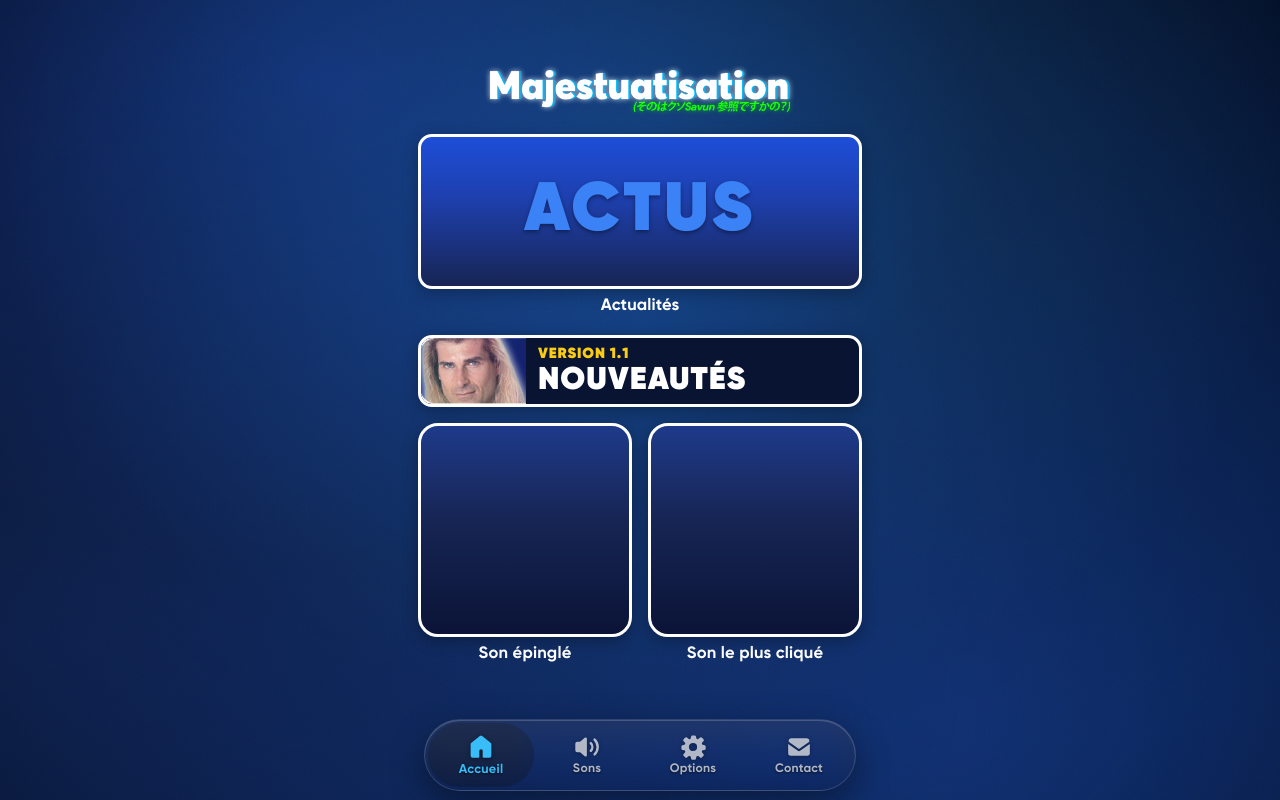
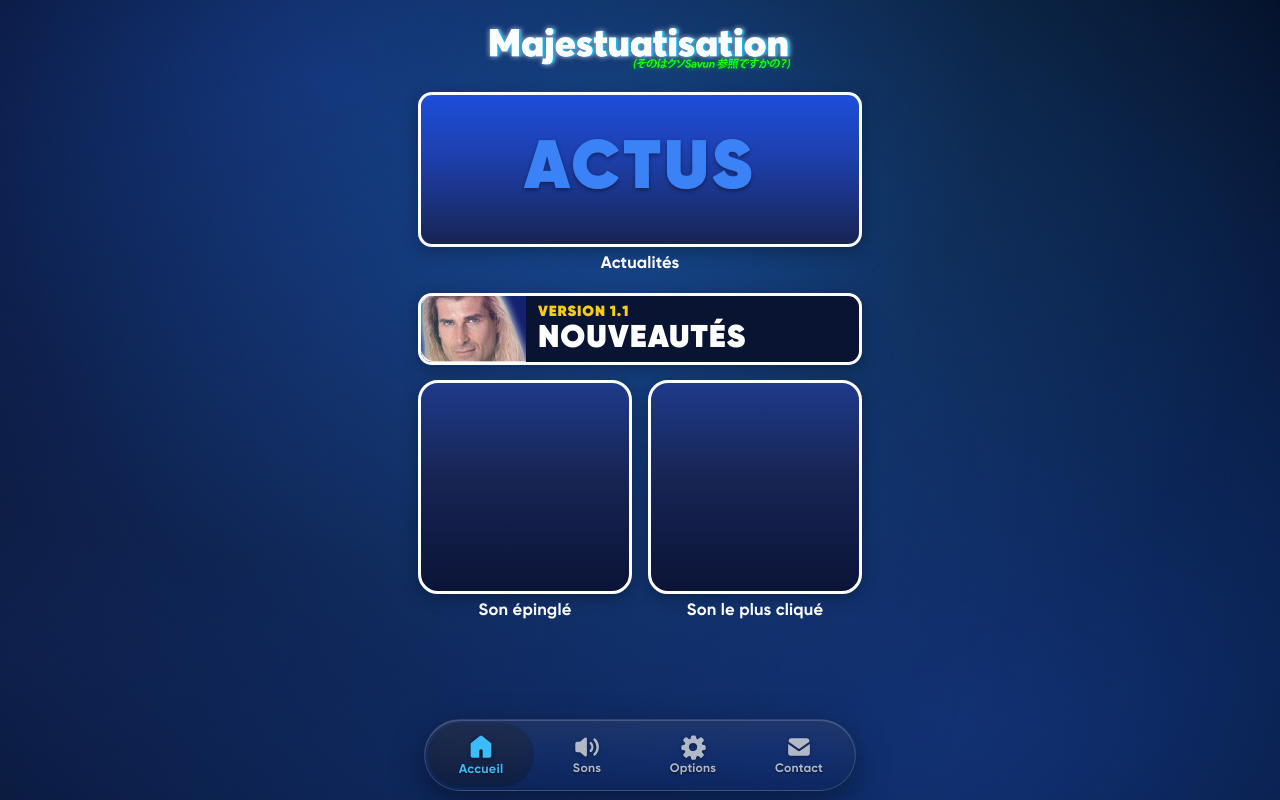
Before and after one commit to BUCHMULLER-Nassim-2326028b/SoundboardAppReact, a React (Vite) app: page /sons in a window 1280 px wide. Built offline with nearby package versions, Linux system fonts and the light colour scheme.

Commit message:
gogogooo

```diff
--- a/src/components/layout/AnimatedRoutes.jsx
+++ b/src/components/layout/AnimatedRoutes.jsx
@@ -1,58 +1,14 @@
 import { Routes, Route, useLocation, useNavigate } from 'react-router-dom';
 import { AnimatePresence, motion, useDragControls } from 'framer-motion';
+import { usePresence, animate, useMotionValue } from 'framer-motion';
+import { useEffect } from 'react';
+
 import HomePage from '../../pages/HomePage';
 import SoundsPage from '../../pages/SoundsPage';
-import SoundListPage from '../../pages/SoundListPage';
 import OptionsPage from '../../pages/OptionsPage';
 import ContactPage from '../../pages/ContactPage';
-import { useState, useEffect, useRef } from 'react';
 
-const tabVariants = {
-  initial: { opacity: 1 },
-  out: { opacity: 0, transition: { duration: 0 } },
-};
-
-/* Ultra-Snappy Transitions */
-const deepVariants = {
-  initial: (isTabSwitch) => isTabSwitch ? { opacity: 1, x: 0 } : { x: '100%' },
-  in: (isTabSwitch) => isTabSwitch
-    ? { x: 0, opacity: 1, transition: { duration: 0 } }
-    : { x: 0, transition: { type: 'spring', damping: 28, stiffness: 350, mass: 0.5 } },
-  out: (isTabSwitch) => isTabSwitch
-    ? { opacity: 0, x: 0, transition: { duration: 0 } }
-    : { x: '100%', transition: { type: 'spring', damping: 28, stiffness: 350, mass: 0.5 } },
-};
-
-function TabPage({ children }) {
-  return (
-    <motion.div
-      initial="initial"
-      animate="in"
-      exit="out"
-      variants={tabVariants}
-      style={{
-        position: 'absolute',
-        inset: 0,
-        display: 'flex',
-        flexDirection: 'column',
-        width: '100%',
-        height: '100%',
-        overflowY: 'auto',
-        overflowX: 'hidden',
-        WebkitOverflowScrolling: 'touch',
-      }}
-    >
-      {children}
-    </motion.div>
-  );
-}
-
-import { usePresence, animate, useMotionValue } from 'framer-motion';
-
-// Global state to bypass AnimatePresence freezing old props on exit!
-const routingState = { isTabSwitch: false };
-
-function DeepPage({ children, isTabSwitch, tabBase }) {
+export function DeepPage({ children, tabBase }) {
   const navigate = useNavigate();
   const dragControls = useDragControls();
   const [isPresent, safeToRemove] = usePresence();
@@ -60,21 +16,8 @@ function DeepPage({ children, isTabSwitch, tabBase }) {
 
   useEffect(() => {
     if (isPresent) {
-      if (isTabSwitch) {
-        // Instant mount if we are just switching tabs
-        x.set(0);
+      animate(x, 0, { type: 'spring', damping: 40, stiffness: 500, mass: 0.5 });
     } else {
-        // Animate In - Ultra sharp, zero bounce
-        animate(x, 0, { type: 'spring', damping: 40, stiffness: 500, mass: 0.5 });
-      }
-    } else {
-      // Read from the global mutable state because AnimatePresence freezes the local 'isTabSwitch' prop!
-      if (routingState.isTabSwitch) {
-        // Instant unmount if we are just switching tabs
-        x.set(window.innerWidth);
-        safeToRemove();
-      } else {
-        // Animate Out - Inherits velocity, zero floaty bounce
       animate(x, window.innerWidth, {
         type: 'spring',
         damping: 40,
@@ -84,8 +27,7 @@ function DeepPage({ children, isTabSwitch, tabBase }) {
         onComplete: safeToRemove
       });
     }
-    }
-  }, [isPresent, safeToRemove, x, isTabSwitch]);
+  }, [isPresent, safeToRemove, x]);
 
   const startDrag = (event) => {
     if (event.clientX <= 45) {
@@ -95,27 +37,17 @@ function DeepPage({ children, isTabSwitch, tabBase }) {
 
   const handleDragEnd = (event, info) => {
     const swipeThreshold = window.innerWidth * 0.50;
-
     if (info.offset.x > swipeThreshold || info.velocity.x > 1200) {
       navigate(tabBase || '/');
     } else {
-      // Snap back - Critically damped, absolutely NO BOUNCE
       animate(x, 0, { type: 'spring', damping: 50, stiffness: 600, mass: 0.5 });
     }
   };
 
   return (
     <div
-      style={{
-        position: 'fixed',
-        inset: 0,
-        zIndex: 9999
-      }}
-      // This wrapper NEVER slides. It stays fixed to catch any clicks during the swipe!
-      onClick={(e) => {
-        e.preventDefault();
-        e.stopPropagation();
-      }}
+      style={{ position: 'fixed', inset: 0, zIndex: 9999 }}
+      onClick={(e) => { e.preventDefault(); e.stopPropagation(); }}
     >
       <motion.div
         style={{
@@ -154,42 +86,19 @@ function DeepPage({ children, isTabSwitch, tabBase }) {
 export default function AnimatedRoutes() {
   const location = useLocation();
 
-  const segments = location.pathname.split('/').filter(Boolean);
-  const currentTabBase = segments.length > 0 ? `/${segments[0]}` : '/';
-
-  const prevTabRef = useRef(currentTabBase);
-  const isTabSwitch = prevTabRef.current !== currentTabBase;
-
-  // Update the mutable global state instantly for exiting components
-  routingState.isTabSwitch = isTabSwitch;
-
-  useEffect(() => {
-    prevTabRef.current = currentTabBase;
-  }, [currentTabBase]);
-
-  const isDeepPage = segments.length > 1;
-  const backgroundLocation = isDeepPage ? { ...location, pathname: currentTabBase } : location;
-
   return (
     <div style={{ position: 'relative', width: '100%', height: '100%' }}>
-      {/* LAYER 1: Main Tabs */}
-      <AnimatePresence initial={false}>
-        <Routes location={backgroundLocation} key={backgroundLocation.pathname}>
-          <Route path="/" element={<TabPage><HomePage /></TabPage>} />
-          <Route path="/sons" element={<TabPage><SoundsPage /></TabPage>} />
-          <Route path="/options" element={<TabPage><OptionsPage /></TabPage>} />
-          <Route path="/contact" element={<TabPage><ContactPage /></TabPage>} />
+      {/*
+        Native routing: Tabs are standard Routes.
+        When switching tabs, React synchronously unmounts the old tab and mounts the new one.
+        This completely eliminates 1-frame flash bugs since there are no cross-fade states.
+      */}
+      <Routes location={location} key="main-routes">
+        <Route path="/*" element={<HomePage />} />
+        <Route path="/sons/*" element={<SoundsPage />} />
+        <Route path="/options/*" element={<OptionsPage />} />
+        <Route path="/contact/*" element={<ContactPage />} />
       </Routes>
-      </AnimatePresence>
-
-      {/* LAYER 2: Scalable Deep Pages */}
-      <AnimatePresence custom={isTabSwitch}>
-        {isDeepPage && (
-          <Routes location={location} key="deep-routes">
-            <Route path="/sons/:categoryId" element={<DeepPage isTabSwitch={isTabSwitch} tabBase={currentTabBase}><SoundListPage /></DeepPage>} />
-          </Routes>
-        )}
-      </AnimatePresence>
     </div>
   );
 }
--- a/src/pages/SoundsPage.jsx
+++ b/src/pages/SoundsPage.jsx
@@ -1,10 +1,15 @@
 import { useMemo } from 'react';
+import { Routes, Route, useLocation } from 'react-router-dom';
+import { AnimatePresence } from 'framer-motion';
 import './SoundsPage.css';
 import soundsData from '../data/sounds.json';
 import CategoryCard from '../components/ui/CategoryCard';
+import SoundListPage from './SoundListPage';
+import { DeepPage } from '../components/layout/AnimatedRoutes';
 
 export default function SoundsPage() {
   const categories = soundsData.categories;
+  const location = useLocation();
 
   // Ensure featured categories are ALWAYS at the top, then normal, then petit
   const sortedCategories = useMemo(() => {
@@ -14,7 +19,11 @@ export default function SoundsPage() {
     return [...featured, ...normal, ...petit];
   }, [categories]);
 
+  // Check if we are inside a deep route
+  const isDeepRoute = location.pathname.startsWith('/sons/') && location.pathname !== '/sons';
+
   return (
+    <>
       <div className="page sounds-page">
         <header className="sounds-header">
           <h1 className="sounds-title">CHOIX DE LA CATÉGORIE</h1>
@@ -33,5 +42,21 @@ export default function SoundsPage() {
           </div>
         </section>
       </div>
+
+      <AnimatePresence>
+        {isDeepRoute && (
+          <Routes location={location} key="sounds-deep-route">
+            <Route
+              path=":categoryId"
+              element={
+                <DeepPage tabBase="/sons">
+                  <SoundListPage />
+                </DeepPage>
+              }
+            />
+          </Routes>
+        )}
+      </AnimatePresence>
+    </>
   );
 }
```
Lines whose indentation alone changed are shown as unchanged.
